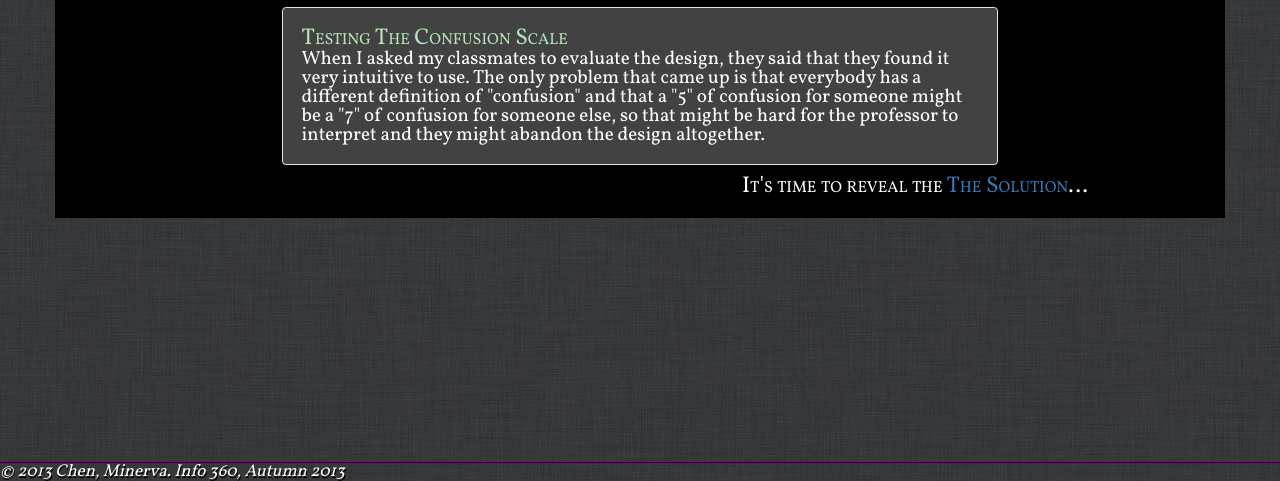
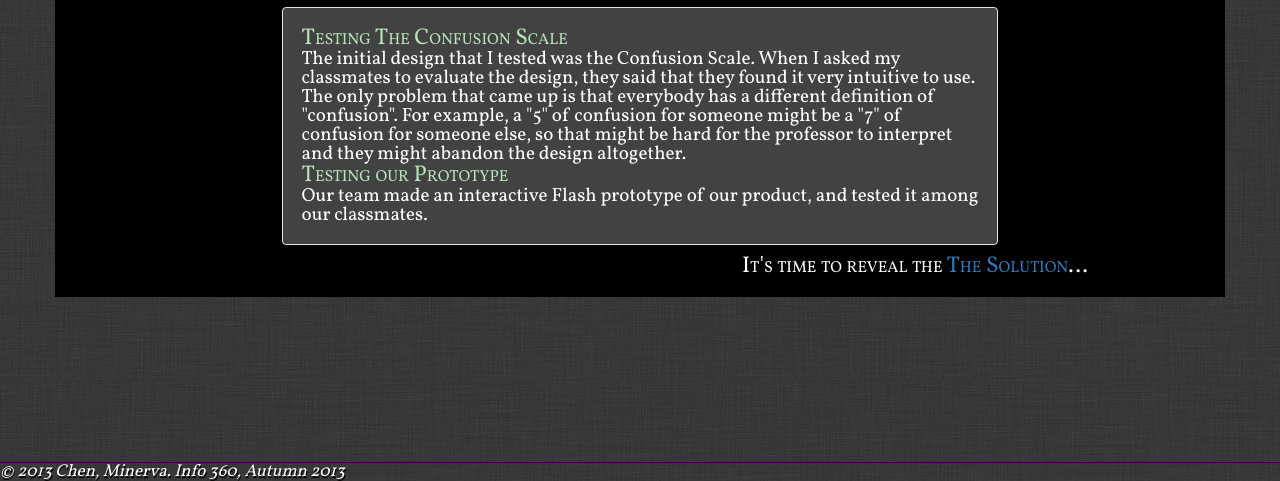
Before and after one commit to MinervaChen/Process-Book, a plain HTML site: page User.html in a window 1280 px wide. Shown: the part 319-800 px from the top of the page. Drawn offline with nearby package versions, Linux system fonts and the light colour scheme; a web font is replaced by a local one.

Commit message:
editing text

```diff
--- a/User.html
+++ b/User.html
@@ -43,7 +43,9 @@
 		<div class = "content-box">
 			<h3>The User Testing</h3>
 			<div class = "well">
-				<h4>Testing The Confusion Scale</h4>When I asked my classmates to evaluate the design, they said that they found it very intuitive to use. The only problem that came up is that everybody has a different definition of "confusion" and that a "5" of confusion for someone might be a "7" of confusion for someone else, so that might be hard for the professor to interpret and they might abandon the design altogether.
+				<h4>Testing The Confusion Scale</h4>The initial design that I tested was the Confusion Scale. When I asked my classmates to evaluate the design, they said that they found it very intuitive to use. The only problem that came up is that everybody has a different definition of "confusion". For example, a "5" of confusion for someone might be a "7" of confusion for someone else, so that might be hard for the professor to interpret and they might abandon the design altogether.
+				<h4>Testing our Prototype</h4>
+				Our team made an interactive Flash prototype of our product, and tested it among our classmates.
 			</div>
 			<div class = "next"><h5>It's time to reveal the <a href="Solution.html">The Solution</a>...</h5></div>
 			</div>
```
Also changed, not shown: Personal.html (+2 -2 lines), Problem.html (+1 -1 lines).
